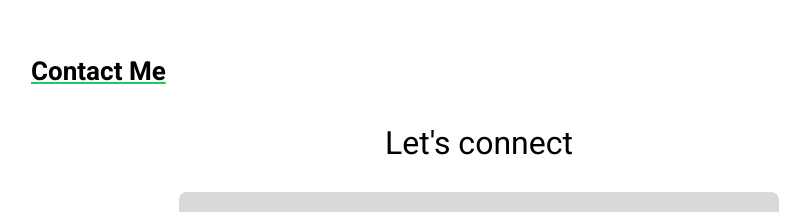
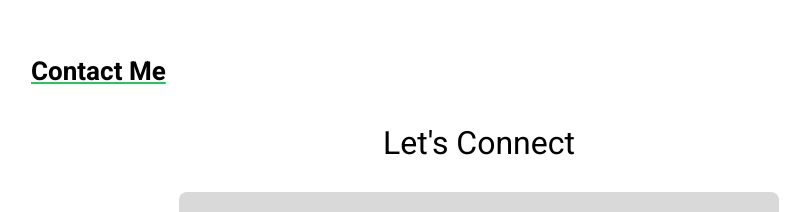
Before and after one commit to DebjitAdhikari/my-new-portfolio, a React (Vite) app: page / in a window 1280 px wide. Shown: the part 2100-2312 px from the top of the page, without its empty margins (161-971 px from the left). Built offline with nearby package versions, Linux system fonts and the light colour scheme.

Commit message:
Update Contact.jsx

```diff
--- a/src/sections/Contact.jsx
+++ b/src/sections/Contact.jsx
@@ -71,7 +71,7 @@ function Contact() {
             <SectionHeading text="Contact Me"></SectionHeading>
             <div className=" mt-7 max-w-[600px] text-left mx-auto
             gap-3  min-h-[400px] flex flex-col">
-                <h1 className="text-[32px] text-center">{`Let's connect`}</h1>
+                <h1 className="text-[32px] text-center">{`Let's Connect`}</h1>
                 <p >{customMessage}</p>
                 <input value={name}  onChange={ev=>{setName(ev.target.value)}} className="bg-[#D9D9D9] h-[60px] placeholder:text-lg placeholder-[#5a5d7a] rounded-lg px-2" placeholder="Name" type="text" />
                 {!name && <p className="text-red-600 text-sm self-start">Name is required</p>}
```
